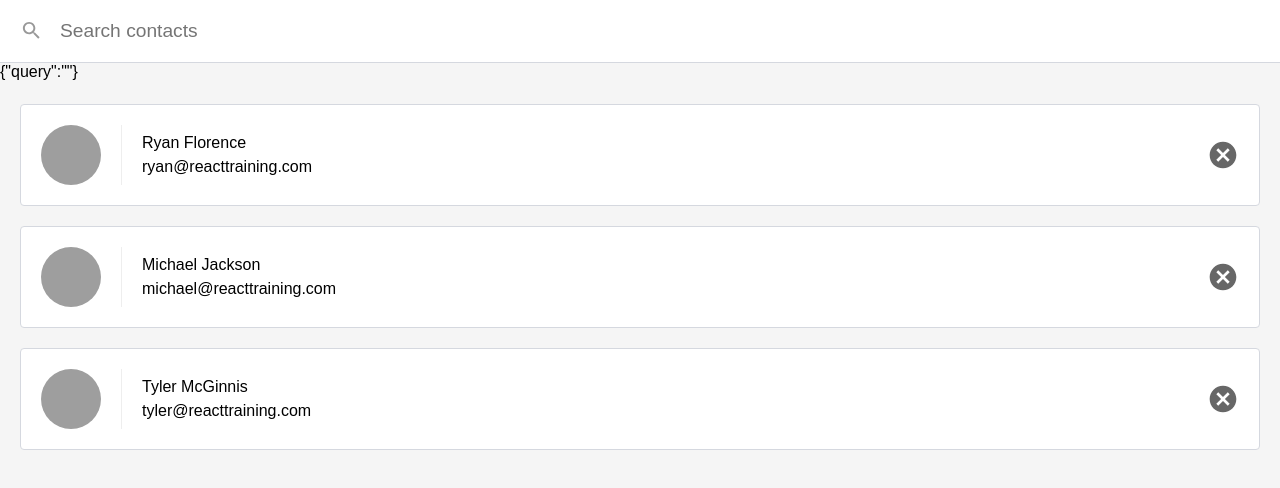
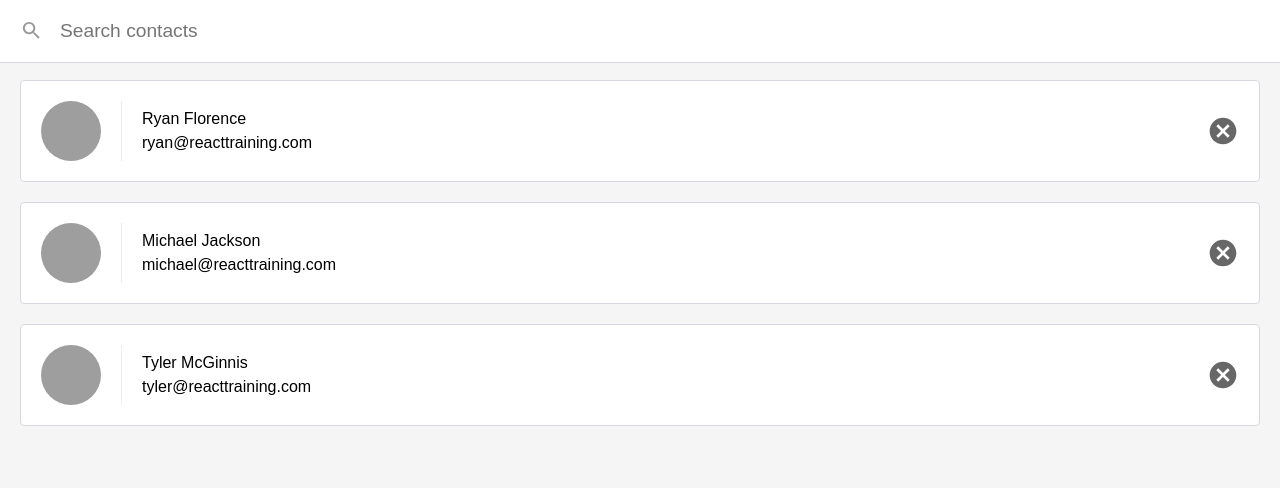
Before and after one commit to eduardo-esteves/contacts, a React (Create React App) app: page / in a window 1280 px wide. Shown: the top 488 px of the page. Built offline with nearby package versions, Linux system fonts and the light colour scheme.

Commit message:
Criado div que mostra total de contatos encontrados na busca caso o usuário altere o estado do componente e um botão para resetar o estado do componente

```diff
--- a/src/ListContacts.js
+++ b/src/ListContacts.js
@@ -17,6 +17,10 @@ class ListContacts extends Component{
   }
   updateQuery = (query) => {
     this.setState({ query: query.trim() })
+  }
+  clearQuery = () => {
+    //this.setState({ query: '' })
+    this.updateQuery('');
   }
   render(){
     // Destructuring objets em variaveis para deixar o
@@ -40,7 +44,7 @@ class ListContacts extends Component{
     }
     return(
       <div className='list-contacts'>
-        {JSON.stringify(this.state)}
+        {/*JSON.stringify(this.state)*/}
         <div className='list-contacts-top'>
           <input
             className='search-contacts'
@@ -50,6 +54,21 @@ class ListContacts extends Component{
             onChange={(event) => this.updateQuery(event.target.value)}
           />
         </div>
+        {/*
+        Caso o usuário digitar algo então será renderizado
+        está div. lembrando que ao digitar algo o estado da
+        propriedade do component muda então o filtro
+        showingcontacts poderá receber os contatos correspondente
+        e o seu tamanho não será mais igual a contacts, então
+        será renderizado a nova lista de contatos com base em
+        seu novo estado.
+        */}
+        {showingContacts.length !== contacts.length && (
+          <div className='showing-contacts'>
+            <span>Now showing {showingContacts.length} of {contacts.length} total</span>
+            <button onClick={this.clearQuery}>Show all</button>
+          </div>
+        )}
         <ol className='contact-list'>
         {/*
           Adicionando colchetes na expressao.
```
